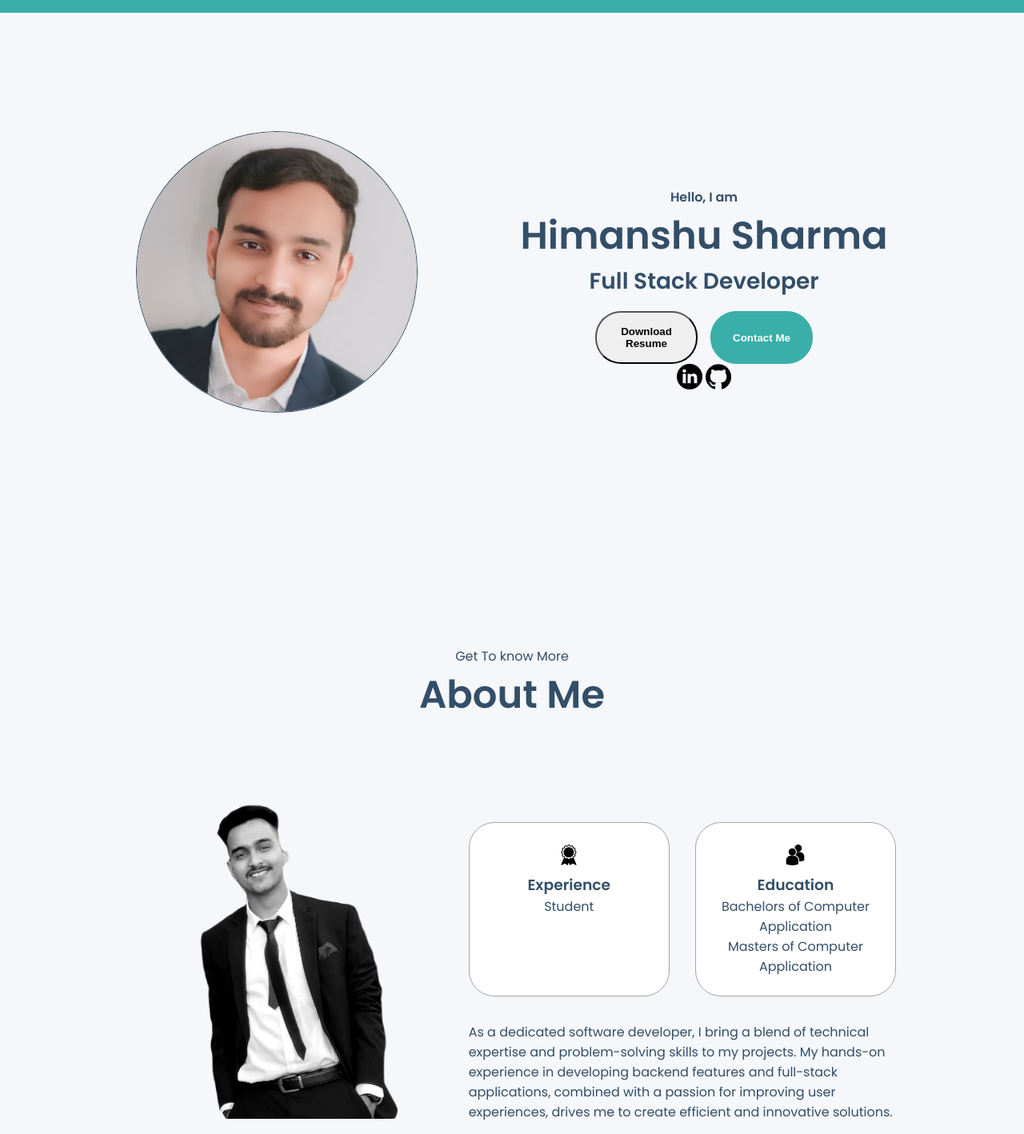
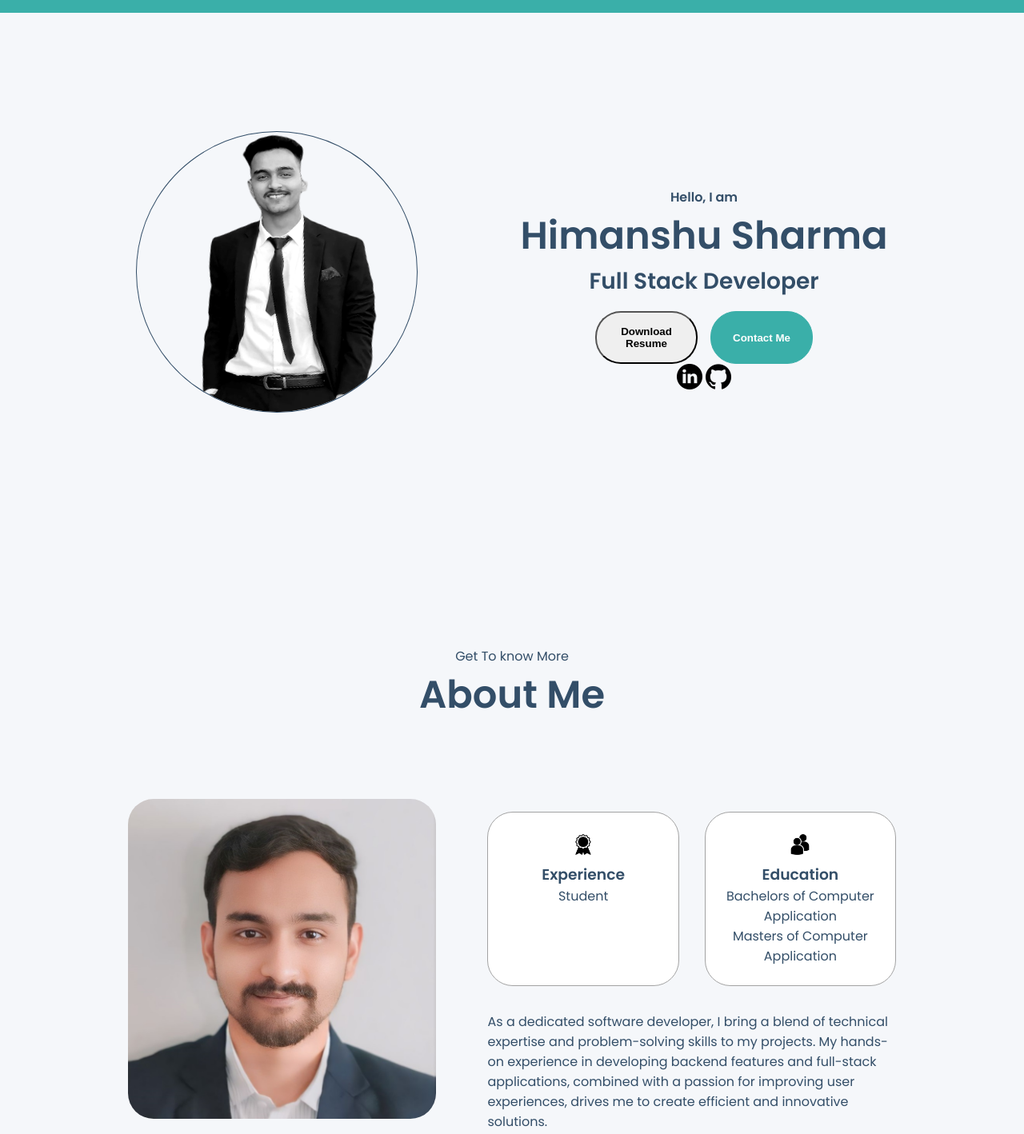
Before and after one commit to hsbhatra/Personal-Portfolio, a plain HTML site: page index.html in a window 1280 px wide. Shown: the part 120-1538 px from the top of the page at 80% size. Drawn offline with Linux system fonts and the light colour scheme.

Commit message:
Changed about section image.

```diff
--- a/index.html
+++ b/index.html
@@ -48,7 +48,7 @@
     <!-- Profile -->
      <section id="profile">
         <div class="section-pic-container">
-            <img src="./assets/img/profile photo.jpg" alt="Himanshu Sharma's Profile Picture" id="front-page-pic">
+            <img src="./assets/img/my-pic-1.png" alt="Himanshu Sharma's Profile Picture" id="front-page-pic">
         </div>
         <div class="section-text">
             <p class="section-text-p1">Hello, I am</p>
@@ -77,7 +77,7 @@
         <h1 class="title">About Me</h1>
         <div class="section-container">
             <div class="section-pic-container">
-                <img src="./assets/img/my-pic-1.png" alt="Profile Picture" class="about-pic">
+                <img src="./assets/img/profile photo.jpg" alt="Profile Picture" class="about-pic">
             </div>
             <div class="about-detail-container">
                 <div class="about-containers">
```
